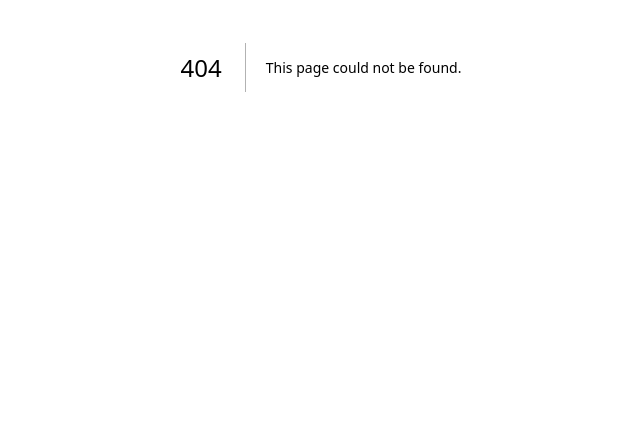
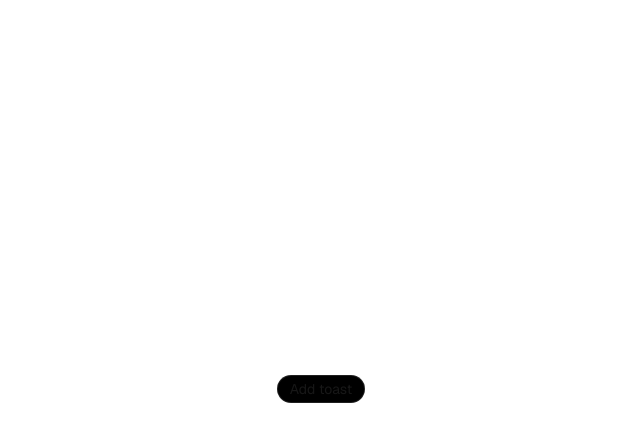
Before and after one commit to hiyankey/animations-on-the-web, a Next.js app: page /toast in a window 1280 px wide. Before the commit this address had no page. Shown: the part 333-774 px from the top of the page, without its empty margins (319-959 px from the left). Built offline with nearby package versions, Linux system fonts and the light colour scheme.

Commit message:
wip: add enter transition

```diff
--- /dev/null
+++ b/app/(demos)/toast/page.tsx
@@ -0,0 +1,52 @@
+/** biome-ignore-all lint/suspicious/noArrayIndexKey: shh! */
+"use client";
+import { type CSSProperties, useEffect, useState } from "react";
+
+export default function Toaster() {
+  const [toasts, setToasts] = useState(0);
+  const [mounted, setMounted] = useState(false);
+
+  useEffect(() => {
+    setMounted(true);
+  }, []);
+  return (
+    <div className="relative flex min-h-screen flex-col items-center justify-end py-16">
+      <div
+        className="-translate-x-1/2 absolute bottom-32 left-1/2 grid w-[320px] gap-4"
+        style={{ "--gap": "16px" } as CSSProperties}
+      >
+        {Array.from({ length: toasts }).map((_, i) => {
+          const index = toasts - (i + 1);
+          return (
+            <div
+              className="absolute bottom-0 flex h-14 w-full translate-y-full flex-col justify-center rounded-md border border-white/10 bg-neutral-900 p-4 opacity-0 duration-400 ease-in-out [transition-name:transform,opacity] data-[mounted=true]:translate-y-[calc(var(--index)*(100%+var(--gap))*-1)] data-[mounted=true]:opacity-100"
+              data-mounted={mounted}
+              key={i}
+              style={
+                {
+                  "--index": index,
+                  // transform:
+                  //   "translateY(calc(var(--index) * (100% + var(--gap)) * -1))",
+                } as CSSProperties
+              }
+            >
+              <h3>{i.toString().padStart(2, "0")}</h3>
+              <p className="text-sm text-white/70">
+                Lorem ipsum dolor sit amet
+              </p>
+            </div>
+          );
+        })}
+      </div>
+      <button
+        className="h-7 rounded-full border border-white/12 bg-black px-3 text-sm"
+        onClick={() => {
+          setToasts(toasts + 1);
+        }}
+        type="button"
+      >
+        Add toast
+      </button>
+    </div>
+  );
+}
```
